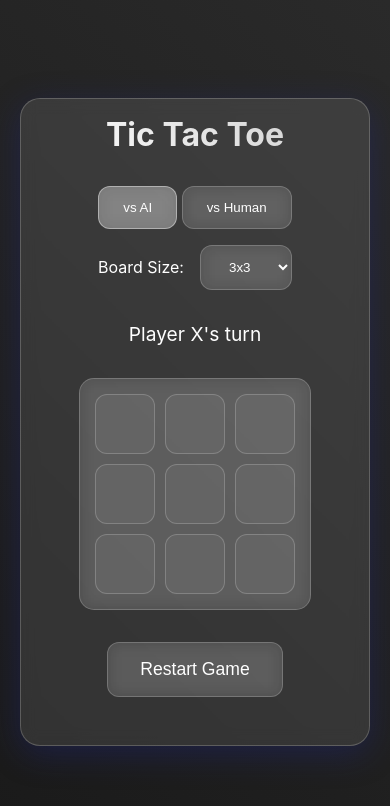
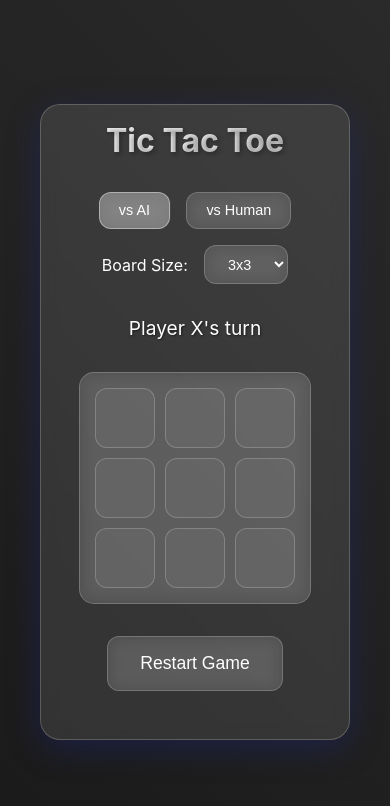
Before and after one commit to danielmoyamdz/tic-tac-toe, a Flask app: page / in a window 390 px wide. Shown: the top 806 px of the page. Run offline with Flask 3, Linux system fonts and the light colour scheme.

Commit message:
Fix UI elements and deployment issues

```diff
--- a/app.py
+++ b/app.py
@@ -1,9 +1,10 @@
 from flask import Flask, render_template, send_from_directory
+from flask_frozen import Freezer
 import os
 import shutil
-import re
 
 app = Flask(__name__)
+freezer = Freezer(app)
 
 @app.route('/')
 def index():
@@ -44,4 +45,6 @@ if __name__ == '__main__':
         app.run(debug=True)
     else:
         # For generating static files
-        build_static_files()
+        app.config['FREEZER_DESTINATION'] = 'build'
+        app.config['FREEZER_RELATIVE_URLS'] = True
+        freezer.freeze()
--- a/requirements.txt
+++ b/requirements.txt
@@ -1,2 +1,2 @@
 Flask==3.0.2
-Frozen-Flask==0.16
+Frozen-Flask==1.0.2
--- a/static/css/style.css
+++ b/static/css/style.css
@@ -22,12 +22,14 @@ body {
     background: linear-gradient(45deg, #1a1a1a, #2a2a2a);
     color: #fff;
     padding: 20px;
+    margin: 0;
 }
 
 .container {
     width: 100%;
     max-width: 800px;
     margin: 0 auto;
+    padding: 20px;
 }
 
 .glass-panel {
@@ -38,6 +40,7 @@ body {
     border-radius: 20px;
     padding: 2rem;
     box-shadow: var(--glass-shadow);
+    width: 100%;
 }
 
 .title {
@@ -48,6 +51,7 @@ body {
     background: linear-gradient(45deg, #fff, #ccc);
     -webkit-background-clip: text;
     -webkit-text-fill-color: transparent;
+    text-shadow: 2px 2px 4px rgba(0, 0, 0, 0.3);
 }
 
 .game-controls {
@@ -56,6 +60,11 @@ body {
     gap: 2rem;
     margin-bottom: 2rem;
     flex-wrap: wrap;
+}
+
+.game-mode {
+    display: flex;
+    gap: 1rem;
 }
 
 .game-mode button {
@@ -68,6 +77,7 @@ body {
     transition: all 0.3s ease;
     backdrop-filter: var(--blur-effect);
     -webkit-backdrop-filter: var(--blur-effect);
+    font-size: 1rem;
 }
 
 .game-mode button:hover {
@@ -86,6 +96,11 @@ body {
     gap: 1rem;
 }
 
+.difficulty-selector label {
+    color: #fff;
+    font-size: 1rem;
+}
+
 .difficulty-selector select {
     padding: 0.8rem 1.5rem;
     border: 1px solid var(--glass-border);
@@ -95,6 +110,7 @@ body {
     cursor: pointer;
     backdrop-filter: var(--blur-effect);
     -webkit-backdrop-filter: var(--blur-effect);
+    font-size: 1rem;
 }
 
 .status {
@@ -102,12 +118,14 @@ body {
     font-size: 1.2rem;
     margin-bottom: 2rem;
     color: #fff;
+    text-shadow: 1px 1px 2px rgba(0, 0, 0, 0.5);
 }
 
 .board-container {
     display: flex;
     justify-content: center;
     margin: 2rem 0;
+    width: 100%;
 }
 
 .board {
@@ -119,6 +137,7 @@ body {
     backdrop-filter: var(--blur-effect);
     -webkit-backdrop-filter: var(--blur-effect);
     border: 1px solid var(--glass-border);
+    width: fit-content;
 }
 
 .cell {
@@ -133,6 +152,7 @@ body {
     font-size: calc(var(--mark-size) * 0.8);
     cursor: pointer;
     transition: all 0.3s ease;
+    position: relative;
 }
 
 .cell:hover {
@@ -143,11 +163,15 @@ body {
 .cell.x::before {
     content: 'X';
     color: #64ffda;
+    position: absolute;
+    font-weight: bold;
 }
 
 .cell.o::before {
     content: 'O';
     color: #ff64da;
+    position: absolute;
+    font-weight: bold;
 }
 
 .glass-button {
@@ -172,6 +196,7 @@ body {
 
 .winning-cell {
     animation: winner 1s ease infinite;
+    background: rgba(255, 255, 255, 0.2) !important;
 }
 
 @keyframes winner {
@@ -198,4 +223,10 @@ body {
     .glass-panel {
         padding: 1rem;
     }
+
+    .game-mode button,
+    .difficulty-selector select {
+        padding: 0.6rem 1.2rem;
+        font-size: 0.9rem;
+    }
 }
```
